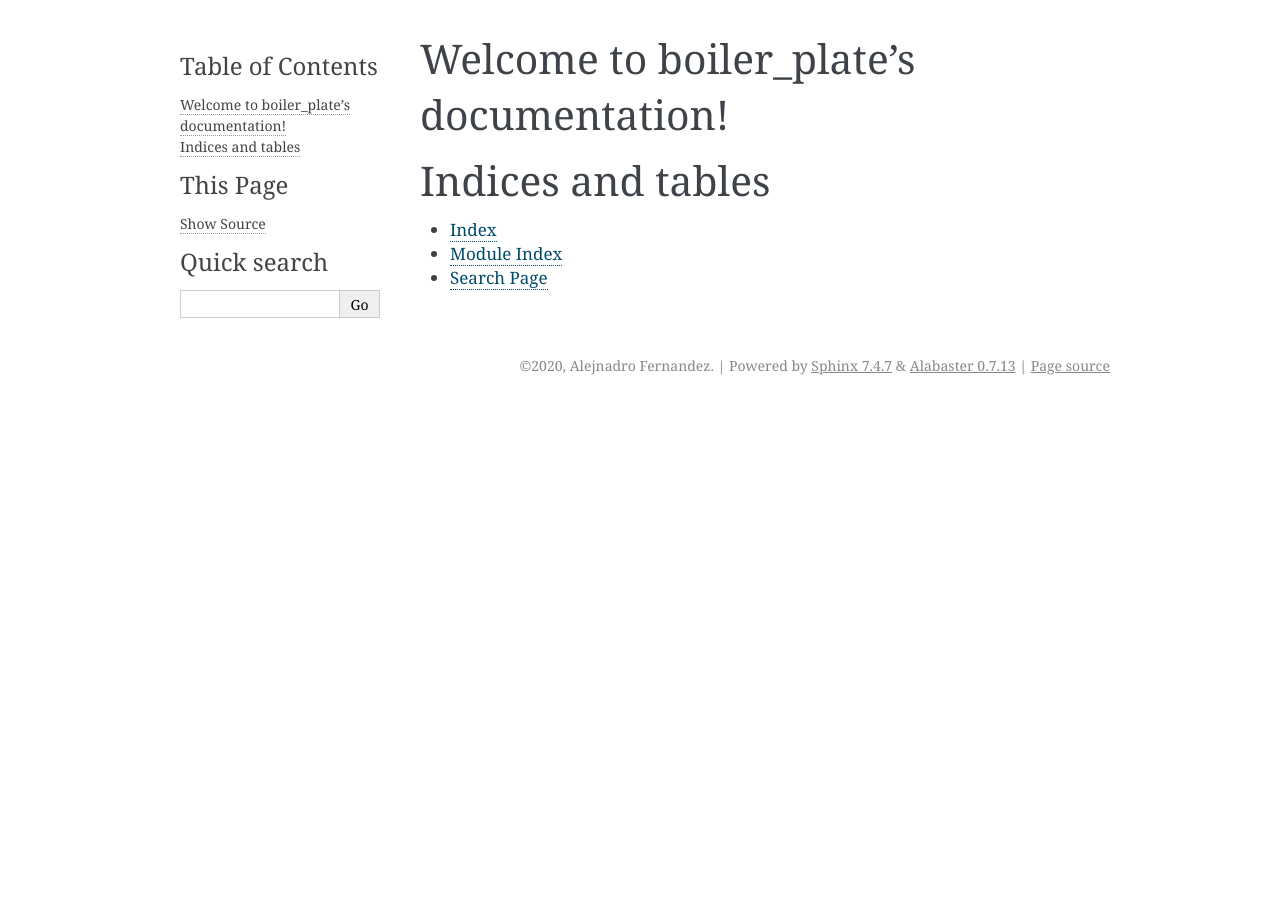
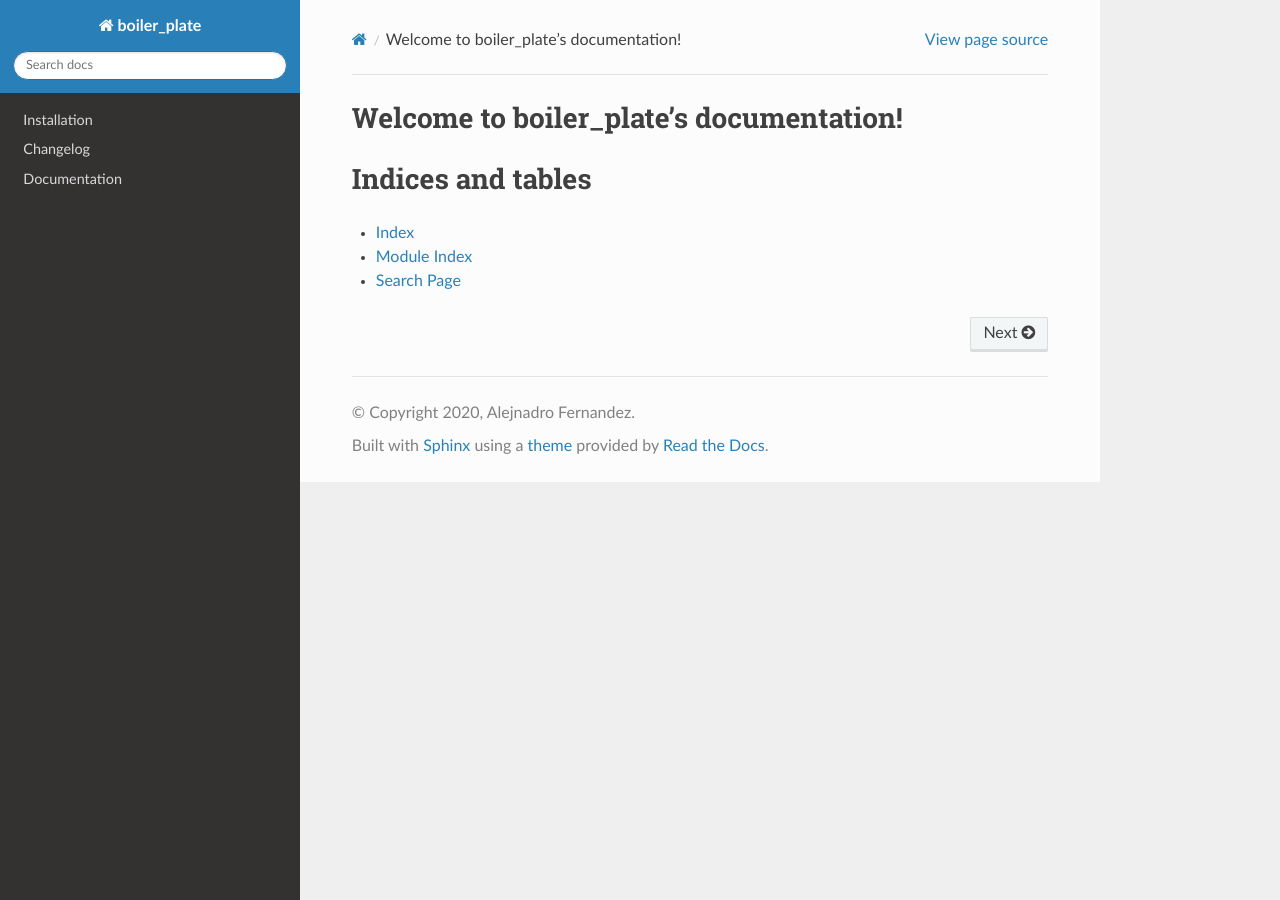
Before and after one commit to alexxfernandez13/boiler_plate, a Sphinx documentation site: the page built from docs/source/index.rst, in a window 1280 px wide. Built offline with Sphinx 7.4.7 and the Read the Docs theme 2.0.0, drawn with Linux system fonts in a browser that asks for light colours.

```diff
--- /dev/null
+++ b/docs/source/changelog/index.rst
@@ -0,0 +1,2 @@
+Changelog
+=============
--- a/docs/source/conf.py
+++ b/docs/source/conf.py
@@ -13,7 +13,7 @@
 # import os
 # import sys
 # sys.path.insert(0, os.path.abspath('.'))
-
+import sphinx_rtd_theme
 
 # -- Project information -----------------------------------------------------
 
@@ -44,7 +44,8 @@ exclude_patterns = []
 # The theme to use for HTML and HTML Help pages.  See the documentation for
 # a list of builtin themes.
 #
-html_theme = 'alabaster'
+html_theme = 'sphinx_rtd_theme'
+html_theme_path = [sphinx_rtd_theme.get_html_theme_path()]
 
 # Add any paths that contain custom static files (such as style sheets) here,
 # relative to this directory. They are copied after the builtin static files,
--- /dev/null
+++ b/docs/source/documentation/index.rst
@@ -0,0 +1,2 @@
+Documentation
+==================
--- a/docs/source/index.rst
+++ b/docs/source/index.rst
@@ -18,3 +18,15 @@ Indices and tables
 * :ref:`genindex`
 * :ref:`modindex`
 * :ref:`search`
+
+.. toctree::
+   installation/index.rst
+   :hidden:
+
+.. toctree::
+   changelog/index.rst
+   :hidden:
+
+.. toctree::
+   documentation/index.rst
+   :hidden:
--- /dev/null
+++ b/docs/source/installation/index.rst
@@ -0,0 +1,2 @@
+Installation
+===============
```
